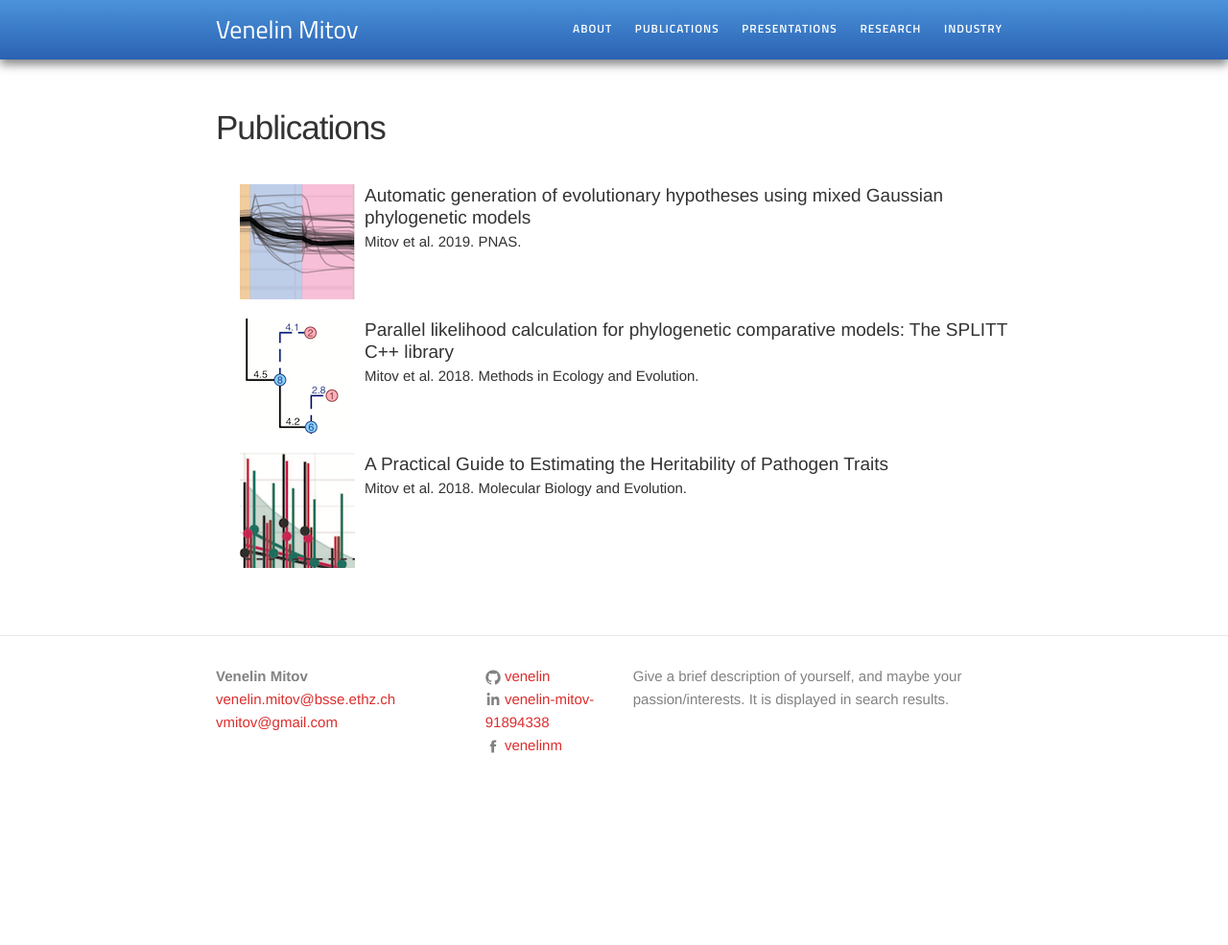
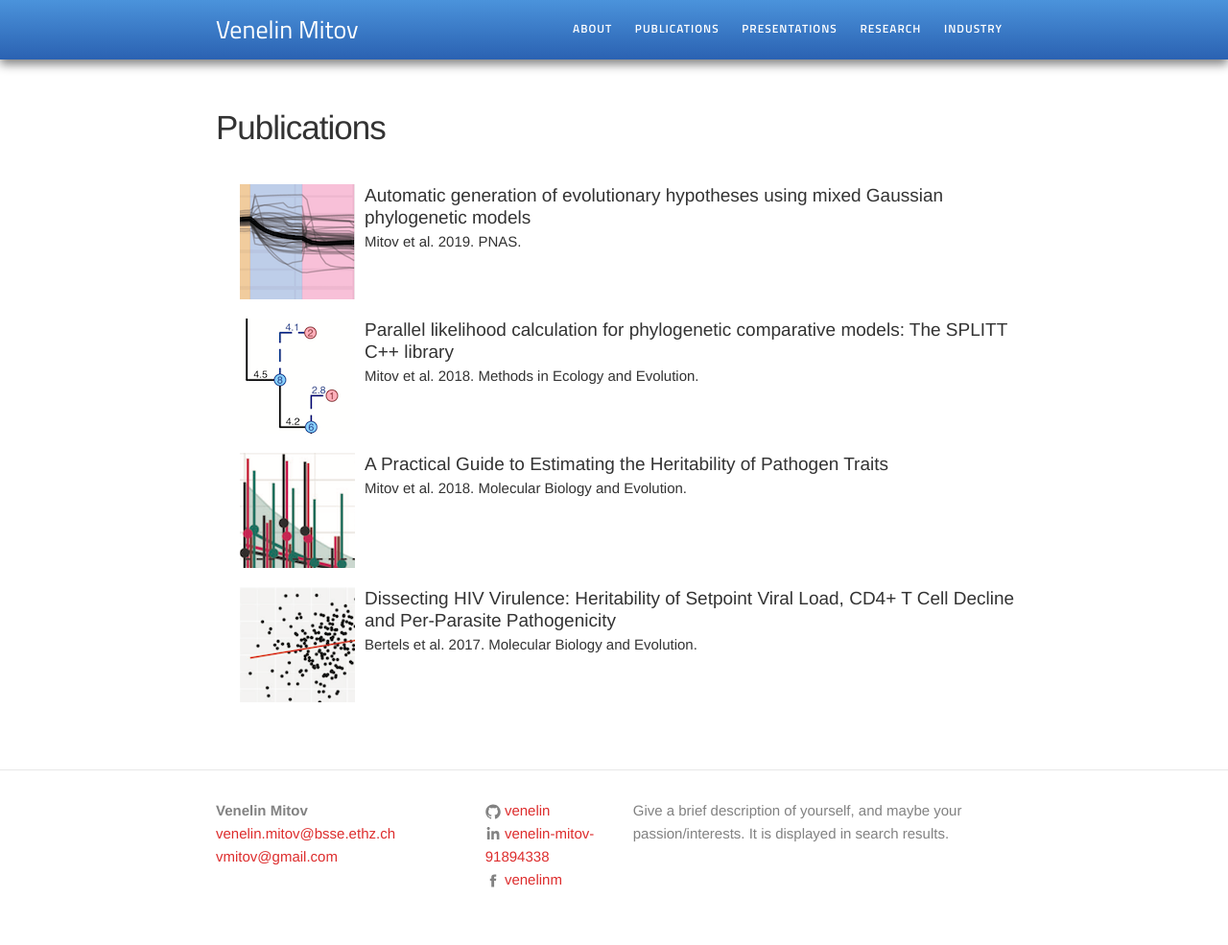
Before and after one commit to venelin/venelin.github.io, a Jekyll site: the page built from publications.md, in a window 1280 px wide. Shown: the whole page at 96% size. Built offline with Jekyll 4.4.1, drawn with Linux system fonts in a browser that asks for light colours; before the commit the page ends 900 px from its top, so only the background shows below that.

Commit message:
add dissecting hiv-virulence paper

```diff
--- a/publications.md
+++ b/publications.md
@@ -48,6 +48,22 @@ title: Publications
  			 	    <div class="spacer"></div>
     				<div class="smallhead media-heading"><a href="/publications/2018-h2spvl-mbe/" class="off">A Practical Guide to Estimating the Heritability of Pathogen Traits</a></div>
     				<p class="note">Mitov et al. 2018. Molecular Biology and Evolution.</p>
+  				</div>
+			</div>
+    </div>
+  </div>
+
+  <div class="row">
+		<div class="col-md-12 paperbox">
+			<div class="media">
+  				<a href="/publications/2017-dissectvirulence-mbe/">
+    				<img class="pull-left pad-right media-object" src="/publications/2017-dissectvirulence-mbe/image.png">
+  				</a>
+
+ 			 	<div class="media-body">
+ 			 	    <div class="spacer"></div>
+    				<div class="smallhead media-heading"><a href="/publications/2017-dissectvirulence-mbe/" class="off">Dissecting HIV Virulence: Heritability of Setpoint Viral Load, CD4+ T Cell Decline and Per-Parasite Pathogenicity</a></div>
+    				<p class="note">Bertels et al. 2017. Molecular Biology and Evolution.</p>
   				</div>
 			</div>
     </div>
```
Also changed, not shown: publications/2017-dissectvirulence-mbe/image.png (added).
